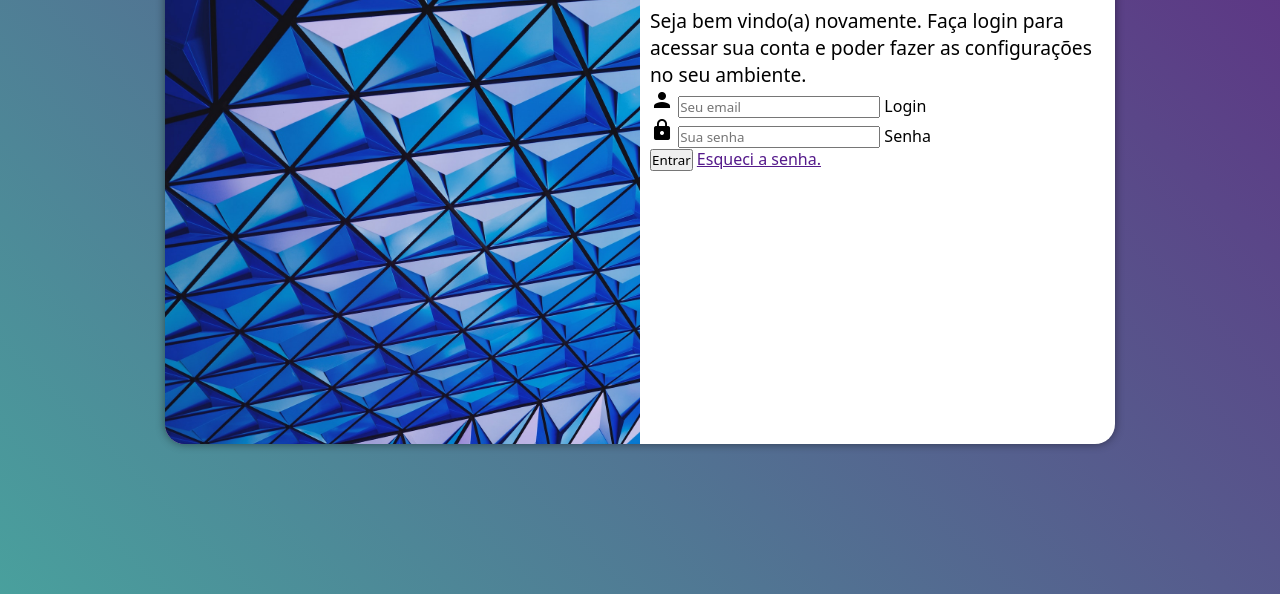
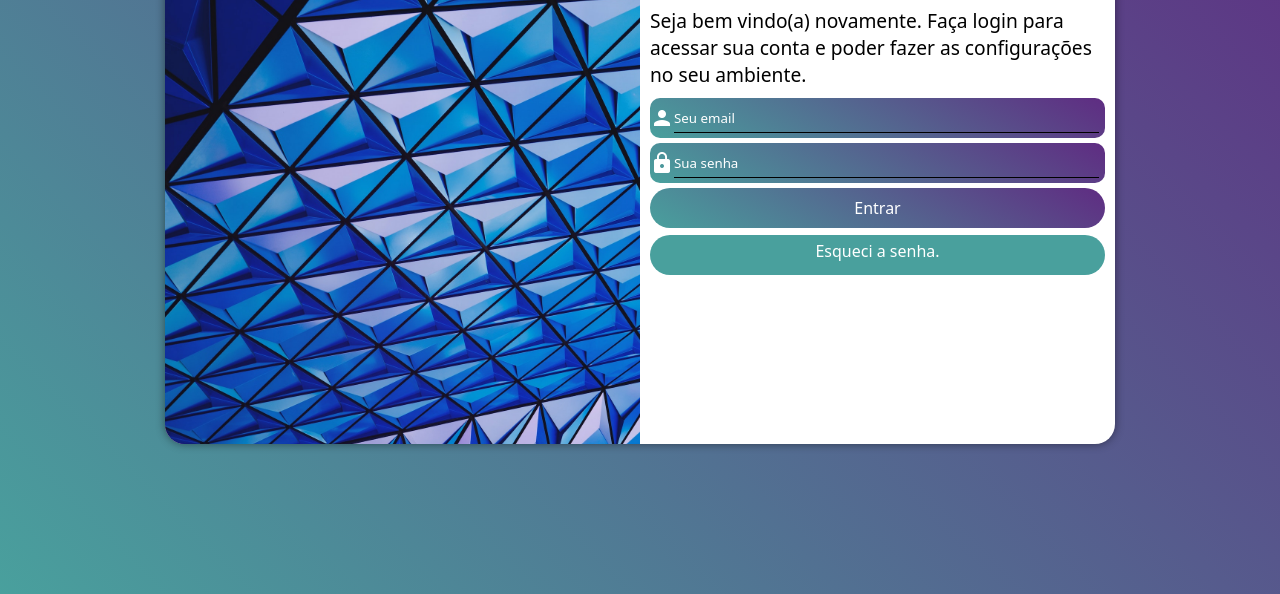
Before and after one commit to miguelsf12/projeto-login, a plain HTML site: page index.html in a window 1280 px wide. Shown: the part 206-800 px from the top of the page. Drawn offline with Linux system fonts and the light colour scheme.

Commit message:
finalizado projeto-login

```diff
--- a/estilos/media-query.css
+++ b/estilos/media-query.css
@@ -55,4 +55,8 @@ Grandes telas: acima de 1200px
     body {
         background-image: linear-gradient(45deg, #49a09d, #5f2c82);
     }
+
+    div.campo > input {
+        width:calc(100% - 30px);
+    }
 }
--- a/estilos/style.css
+++ b/estilos/style.css
@@ -58,4 +58,73 @@ div#formulario > h1{
 
 div#formulario > p {
     font-size: 0.8em;
+    padding-bottom: 5px;
 }
+
+form > div.campo {
+    border-radius: 10px;
+    background-image: linear-gradient(30deg, #49a09d, #5f2c82);
+    width: 100%;
+    height: 40px;
+    margin: 5px 0px;
+}
+
+form > div.campo { /*ICONE*/
+    display: flex;
+    align-items: center;
+    color: rgb(255, 255, 255);
+}
+
+div.campo > label {
+    display: none;
+}
+
+div.campo > input {
+    height: 30px;
+}
+
+div.campo > input:focus-within{
+    background-color: transparent;
+    color: white;
+}
+
+div.campo > input::placeholder {
+    color: white;
+}
+
+form > input[type=submit] {
+    display: block;
+    font-size: 1em;
+    width: 100%;
+    height: 40px;
+    background-image: linear-gradient(30deg, #49a09d, #5f2c82);
+    color: white;
+    border: none;
+    border-radius: 50px;
+    cursor: pointer;
+}
+
+form > input[type=submit]:hover {
+    background-image: linear-gradient(30deg, #5f2c82, #49a09d);
+}
+
+form input {
+    background: transparent;
+    border: none;
+    border-bottom: 1px solid black;
+}
+
+form > a.botao {
+    display: block;
+    text-align: center;
+    font-size: 1em;
+    width: 100%;
+    height: 40px;
+    background-color: #49a09d;
+    border-radius: 50px;
+    padding-top: 5px;
+    margin-top: 7px;
+
+    text-decoration: none;
+    color: white;
+}
--- a/index.html
+++ b/index.html
@@ -35,7 +35,7 @@
                         <label for="isenha">Senha</label>
                     </div>
                     <input type="submit" value="Entrar">
-                    <a href="">Esqueci a senha.</a>
+                    <a href="esqueci.html" class="botao">Esqueci a senha.</a>
                 </form>
             </div>
         </section>
```
